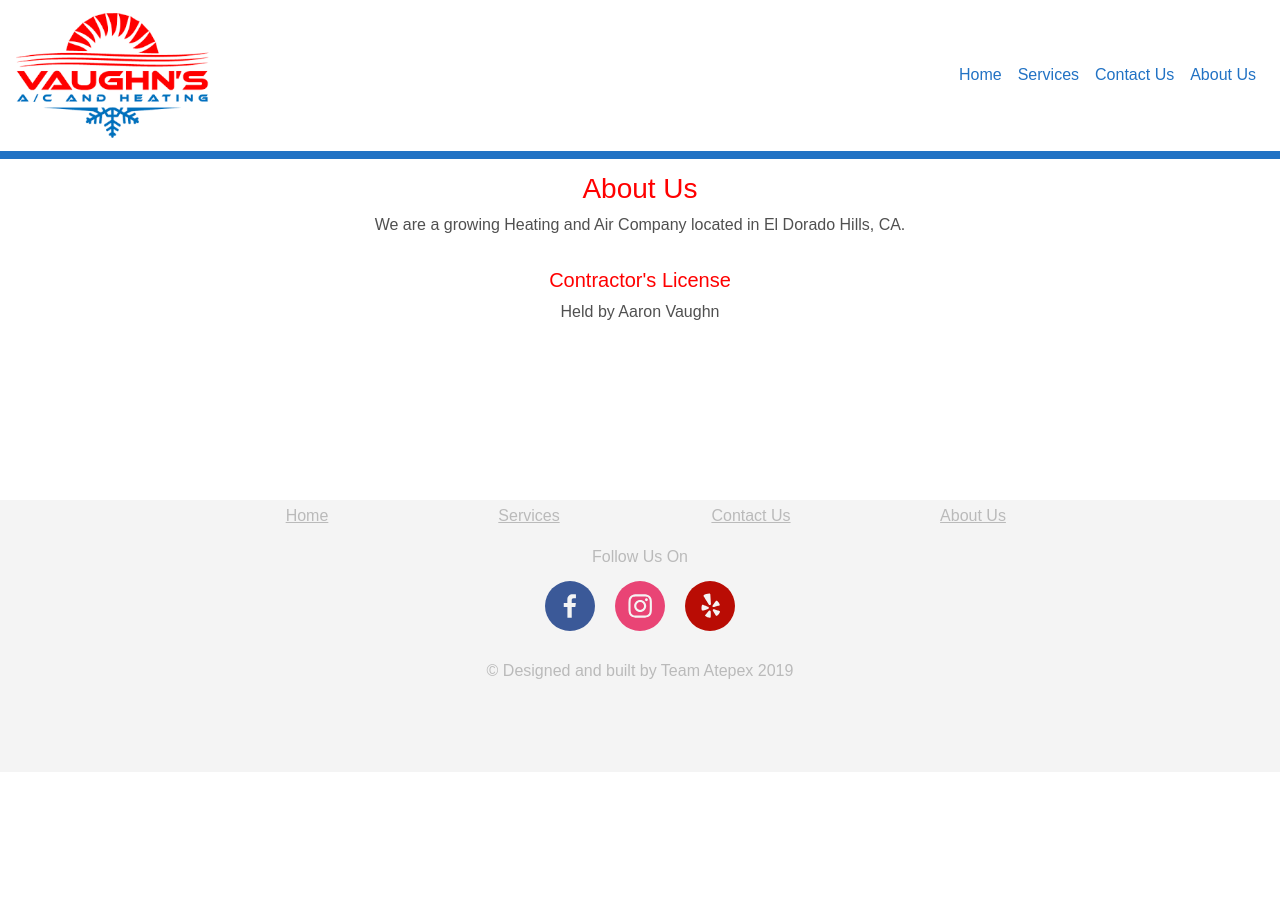
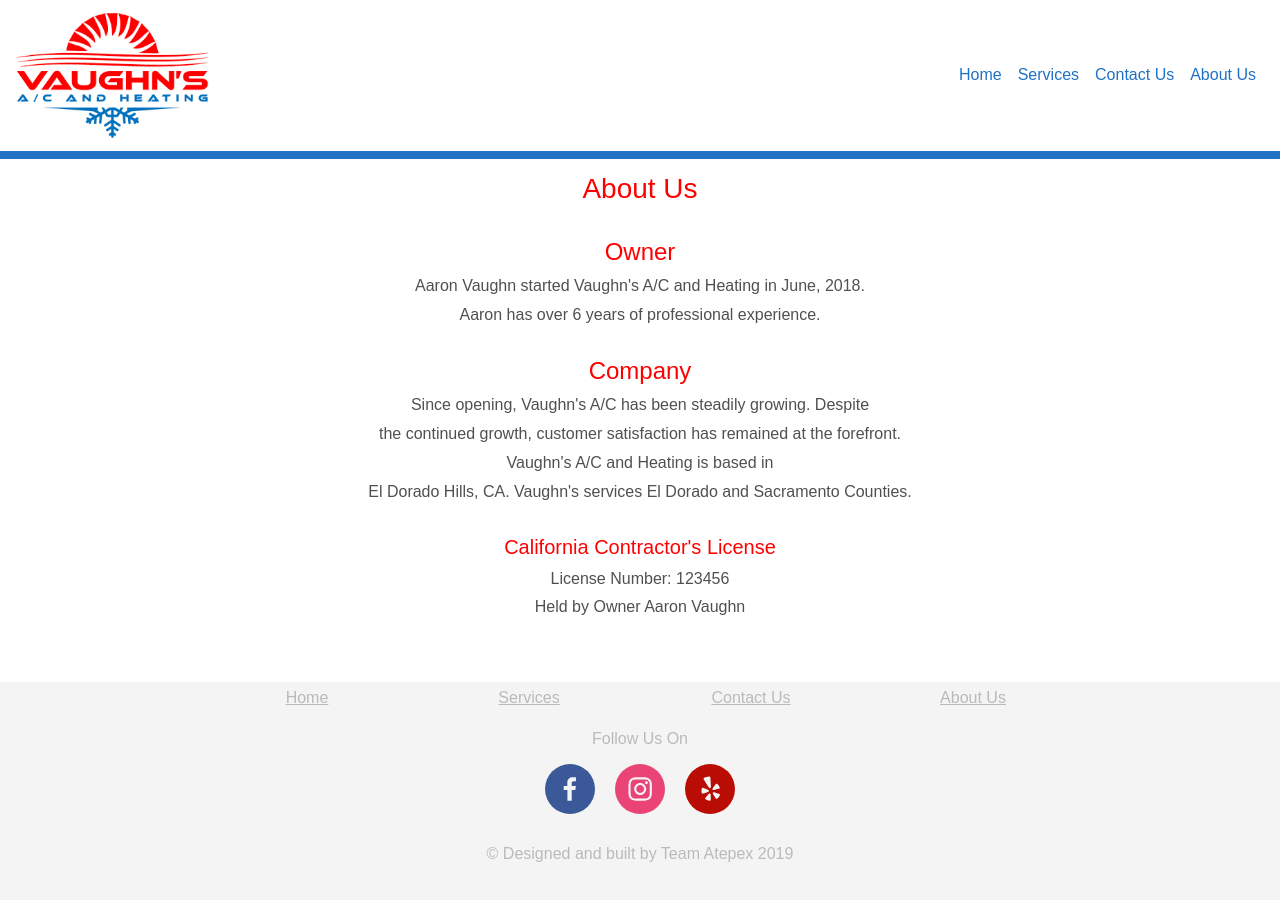
Before and after one commit to Atepex/Atepex, a React (Create React App) app in the folder client/: page /AboutUs in a window 1280 px wide. Shown: the top 900 px of the page. Before the commit the page ends 800 px from the top, so only its background shows below. Built offline with nearby package versions, Linux system fonts and the light colour scheme; no server answers.

Commit message:
Update AboutUs.js

```diff
--- a/client/src/components/landing/AboutUs.js
+++ b/client/src/components/landing/AboutUs.js
@@ -8,9 +8,18 @@
 					<section>
 						<div className="container">
 							<h3>About Us</h3>
-							<p>We are a growing Heating and Air Company located in El Dorado Hills, CA.</p>
-							<h5>Contractor's License</h5>
-							<p>Held by Aaron Vaughn</p>
+							<br></br>
+							<h4>Owner</h4>
+							<p>Aaron Vaughn started Vaughn's A/C and Heating in June, 2018. <br></br>
+							Aaron has over 6 years of professional experience.</p>
+							<h4>Company</h4>
+							<p>Since opening, Vaughn's A/C has been steadily growing. Despite<br></br>
+							the continued growth, customer satisfaction has remained at the forefront.<br></br>
+							Vaughn's A/C and Heating is based in <br></br>
+							El Dorado Hills, CA.  Vaughn's services El Dorado and Sacramento Counties.  </p>
+							<h5>California Contractor's License</h5>
+							<p>License Number: 123456<br></br>
+							   Held by Owner Aaron Vaughn</p>
 						</div>
 					</section>
 				</div>
```
